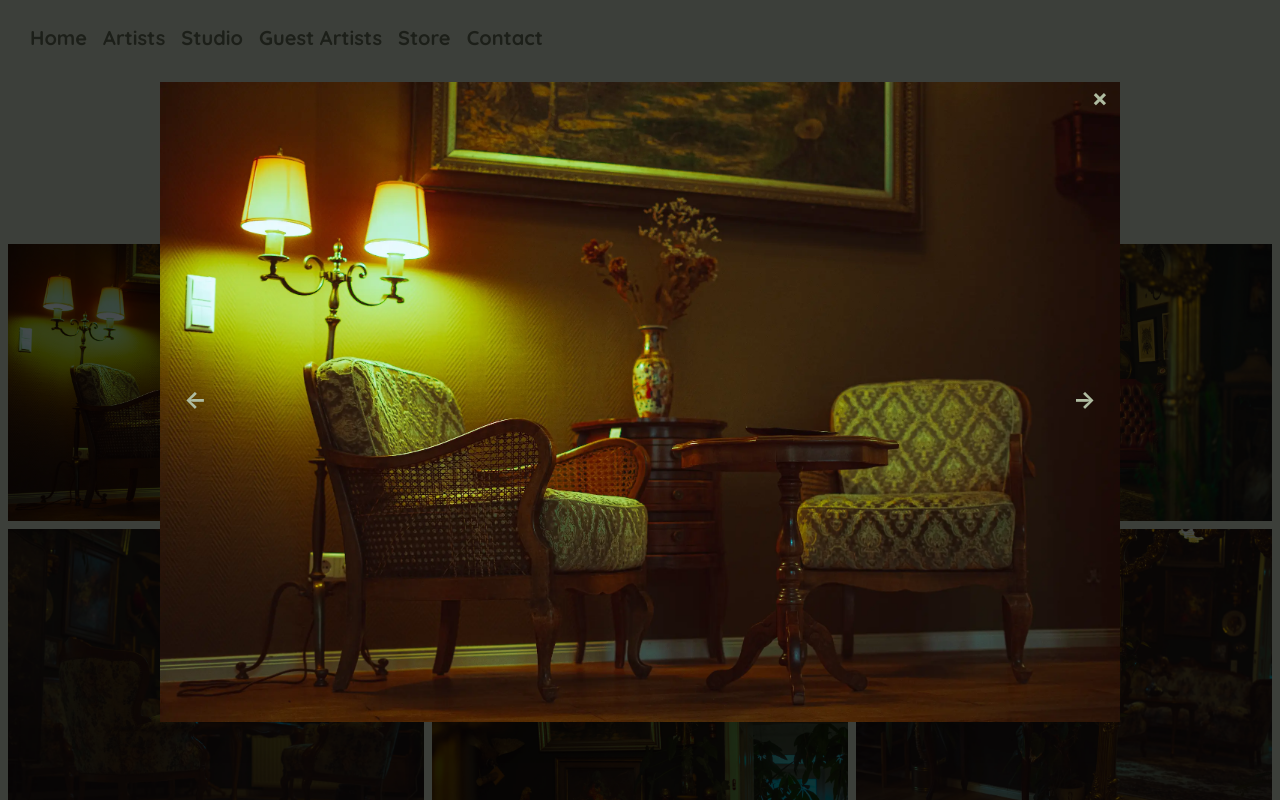
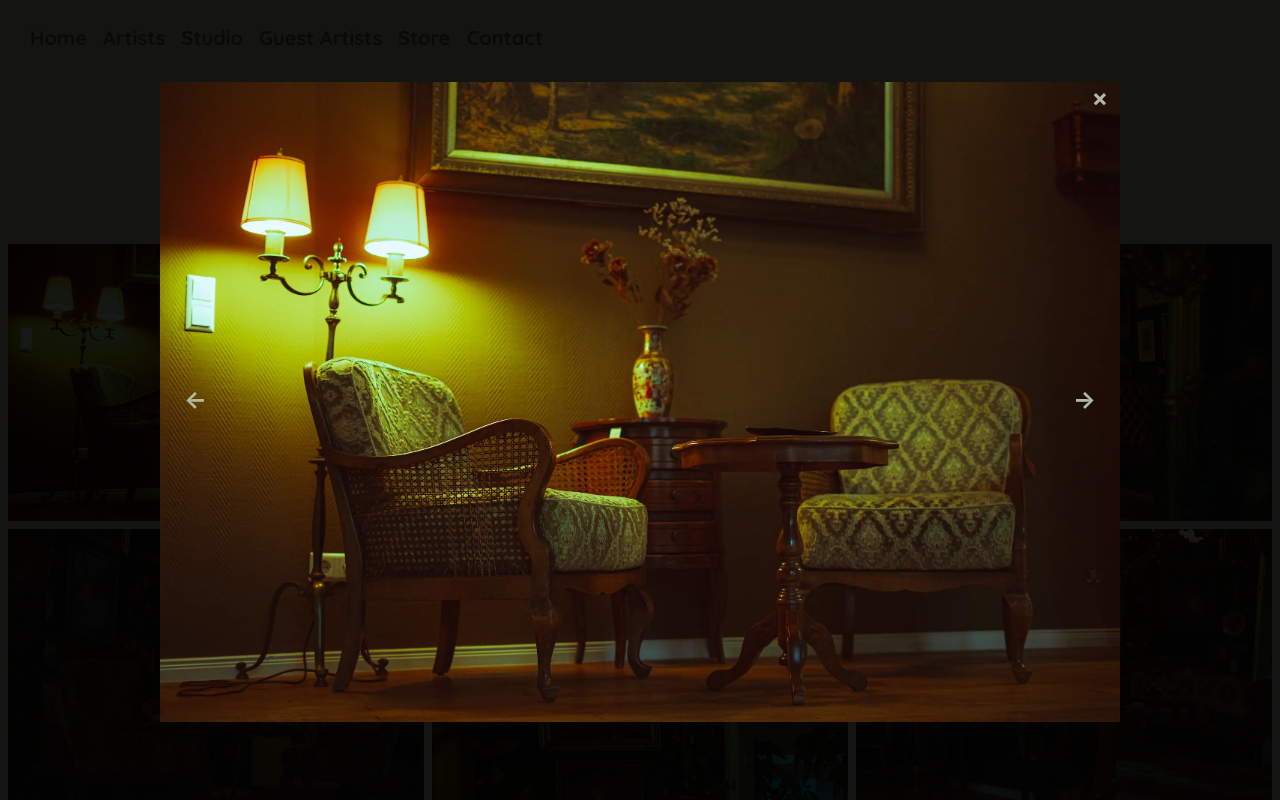
Before and after one commit to Cmbs86/Thorns-and-Spines-page, a React (Vite) app: page /studio in a window 1280 px wide. Both pictures are taken after a click on the element 216 px from the left and 382 px from the top of the page. Shown: the top 800 px of the page. Built offline with nearby package versions, Linux system fonts and the light colour scheme.

Commit message:
increase opacity lightbox Studio page

```diff
--- a/src/pages/Studio.tsx
+++ b/src/pages/Studio.tsx
@@ -165,7 +165,7 @@
       </div>
       {/* Lightbox Modal */}
       {isOpen && (
-        <div className="fixed inset-0 flex items-center justify-center bg-black bg-opacity-70 z-50 ">
+        <div className="fixed inset-0 flex items-center justify-center bg-black bg-opacity-90 z-50 ">
           <div className="relative w-[95%] xl:w-[75%]  ">
             <button
               onClick={closeLightbox}
```
